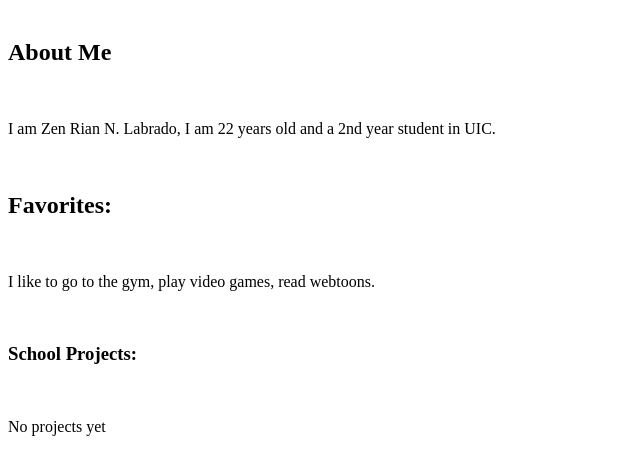
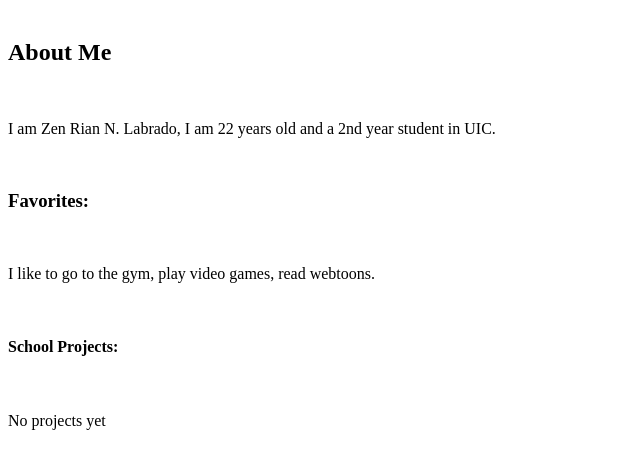
Before and after one commit to Zen0202/Zen0202.github.io, a plain HTML site: page index.html in a window 1280 px wide. Shown: the part 105-580 px from the top of the page, without its empty margins (0-640 px from the left). Drawn offline with Linux system fonts and the light colour scheme.

Commit message:
index.html

```diff
--- a/index.html
+++ b/index.html
@@ -13,11 +13,11 @@
     <br>
     <p>I am Zen Rian N. Labrado, I am 22 years old and a 2nd year student in UIC.</p>
     <br>
-    <h2>Favorites:</h2>
+    <h3>Favorites:</h3>
     <br>
     <p>I like to go to the gym, play video games, read webtoons.</p>
     <br>
-    <h3>School Projects:</h3>
+    <h4>School Projects:</h4>
     <br>
     <p>No projects yet</p>
 </body>
```
